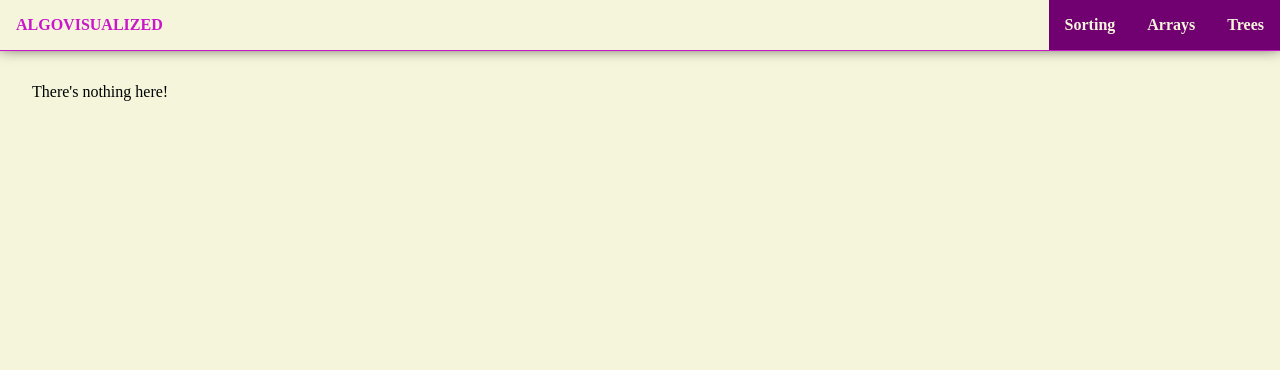
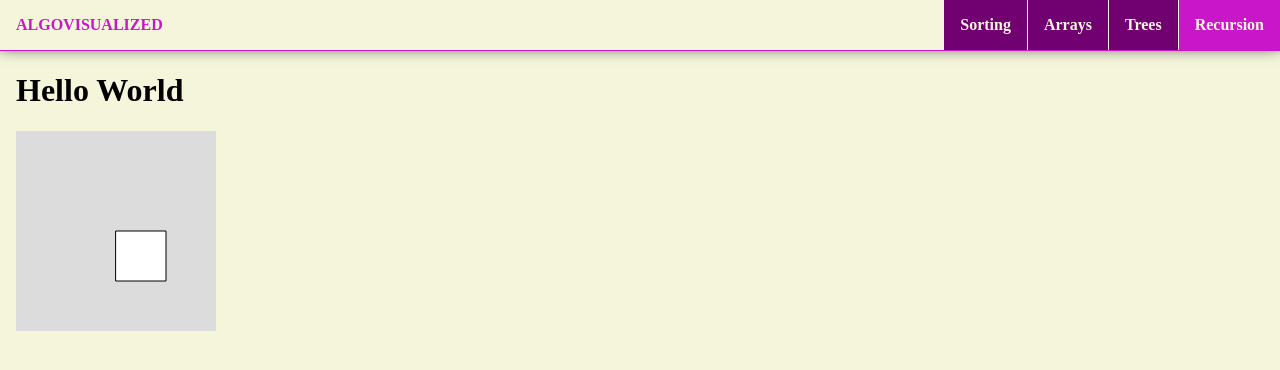
Before and after one commit to danielforkner/algovisualizer, a React (Create React App) app: page /recursion in a window 1280 px wide. Shown: the top 370 px of the page. Built offline with nearby package versions, Linux system fonts and the light colour scheme.

Commit message:
adding p5

```diff
--- a/package.json
+++ b/package.json
@@ -10,6 +10,7 @@
     "@observablehq/plot": "^0.5.2",
     "@reduxjs/toolkit": "^1.8.5",
     "chart.js": "^3.9.1",
+    "p5": "^1.4.2",
     "react": "^18.2.0",
     "react-dom": "^18.2.0",
     "react-redux": "^8.0.2",
--- a/public/index.html
+++ b/public/index.html
@@ -9,5 +9,6 @@
 </head>
 <body>
     <div id="root"></div>
+
 </body>
 </html>
--- a/public/styles.css
+++ b/public/styles.css
@@ -36,6 +36,7 @@ h2 {
 }
 #navLinks {
 display: flex;
+gap: 1px;
 }
 #navLinks a {
   display: flex;
--- a/src/app/App.jsx
+++ b/src/app/App.jsx
@@ -1,11 +1,12 @@
 import { Route, Routes } from 'react-router-dom';
-import Home from '../Home';
+import Home from './Home';
 import SortMain from '../features/sorting/SortMain';
-import Sidebar from '../features/Sidebar';
+import Sidebar from './Sidebar';
 import TreesMain from '../features/trees/TreesMain';
 import BinaryTree from '../features/trees/BinaryTree';
 import BinarySearchTree from '../features/trees/BinarySearchTree';
 import ArraysMain from '../features/arrays/ArraysMain';
+import RecursionMain from '../features/recursion/RecursionMain';
 
 const App = () => {
   return (
@@ -30,6 +31,7 @@ const App = () => {
             />
           </Route>
           <Route path="arrays" element={<ArraysMain />} />
+          <Route path="recursion" element={<RecursionMain />} />
           <Route
             path="*"
             element={
--- a/src/features/Sidebar.jsx
+++ b/src/app/Sidebar.jsx
@@ -1,4 +1,3 @@
-import Drawer from '@mui/material/Drawer';
 import { NavLink } from 'react-router-dom';
 
 export default function Sidebar() {
@@ -32,6 +31,14 @@ export default function Sidebar() {
         >
           Trees
         </NavLink>
+        <NavLink
+          to="recursion"
+          className={({ isActive }) =>
+            isActive ? 'activeLink' : 'inactiveLink'
+          }
+        >
+          Recursion
+        </NavLink>
       </div>
     </div>
   );
--- a/src/features/arrays/ThreeSum.jsx
+++ b/src/features/arrays/ThreeSum.jsx
@@ -13,7 +13,7 @@ export default function ThreeSum() {
   const [jIdx, setJIdx] = useState(-1);
   const [kIdx, setKIdx] = useState(-1);
   const [method, setMethod] = useState('Brute Force');
-  const [speed, setSpeed] = useState(250);
+  const [speed, setSpeed] = useState(100);
 
   useEffect(() => handleRefresh(), []);
 
--- a/src/features/arrays/TwoSum.jsx
+++ b/src/features/arrays/TwoSum.jsx
@@ -15,7 +15,7 @@ export default function TwoSum() {
   const [currentSum, setCurrentSum] = useState(0);
   const [possibleMatch, setPossibleMatch] = useState(0);
   const [method, setMethod] = useState('Sort First');
-  const [speed, setSpeed] = useState(500);
+  const [speed, setSpeed] = useState(250);
 
   React.useEffect(() => handleRefresh(), []);
 
--- /dev/null
+++ b/src/features/recursion/RecursionMain.jsx
@@ -0,0 +1,30 @@
+import p5 from 'p5';
+import { useEffect } from 'react';
+export default function RecursionMain() {
+  useEffect(() => {
+    let myp5 = new p5((sketch) => {
+      let x = 100;
+      let y = 100;
+      sketch.setup = () => {
+        sketch.createCanvas(200, 200);
+      };
+
+      sketch.draw = () => {
+        sketch.background(220);
+        sketch.fill(255);
+        sketch.rect(x, y, 50, 50);
+      };
+    }, 'p5-container');
+
+    return () => {
+      console.log('unmounted');
+    };
+  }, []);
+
+  return (
+    <div>
+      <h1>Hello World</h1>
+      <div id="p5-container"></div>
+    </div>
+  );
+}
```
Also changed, not shown: src/app/Home.jsx (renamed from src/Home.jsx), 1 other file (tests, documents, lock files or other folders).
